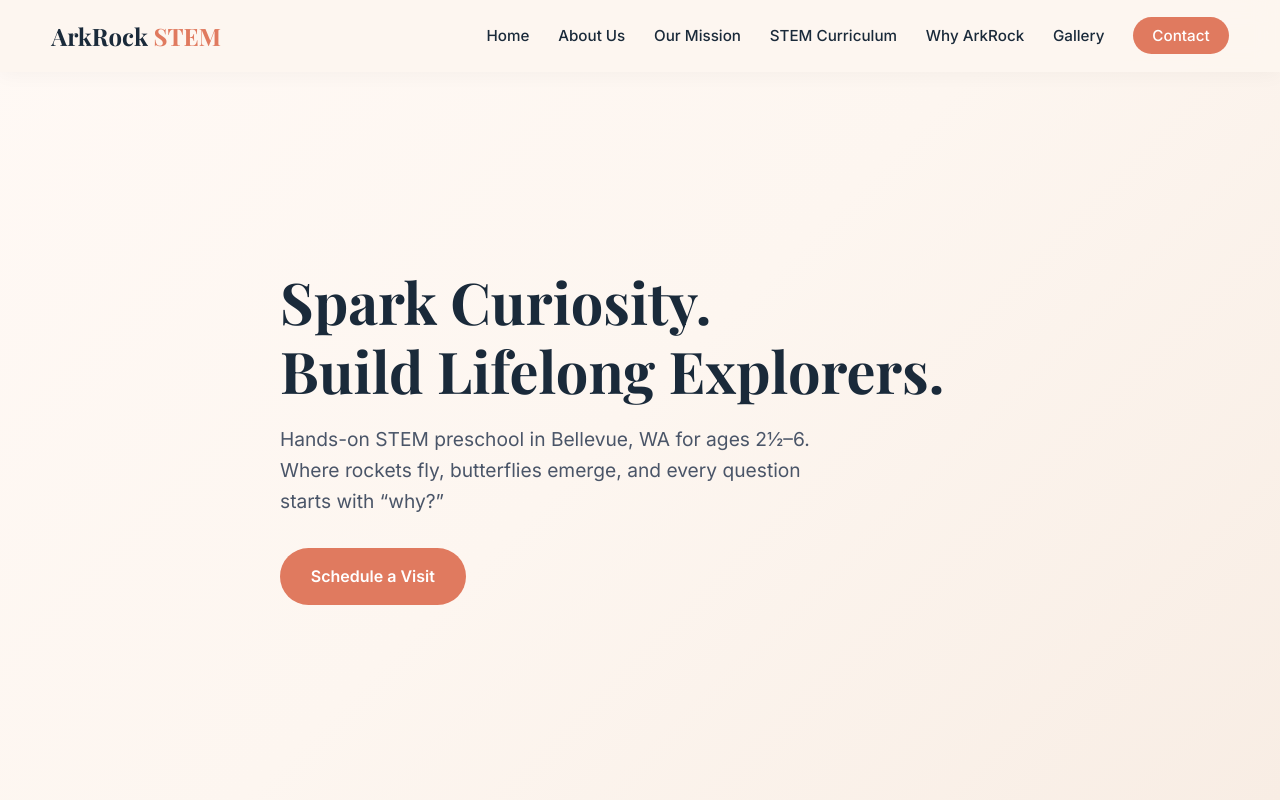
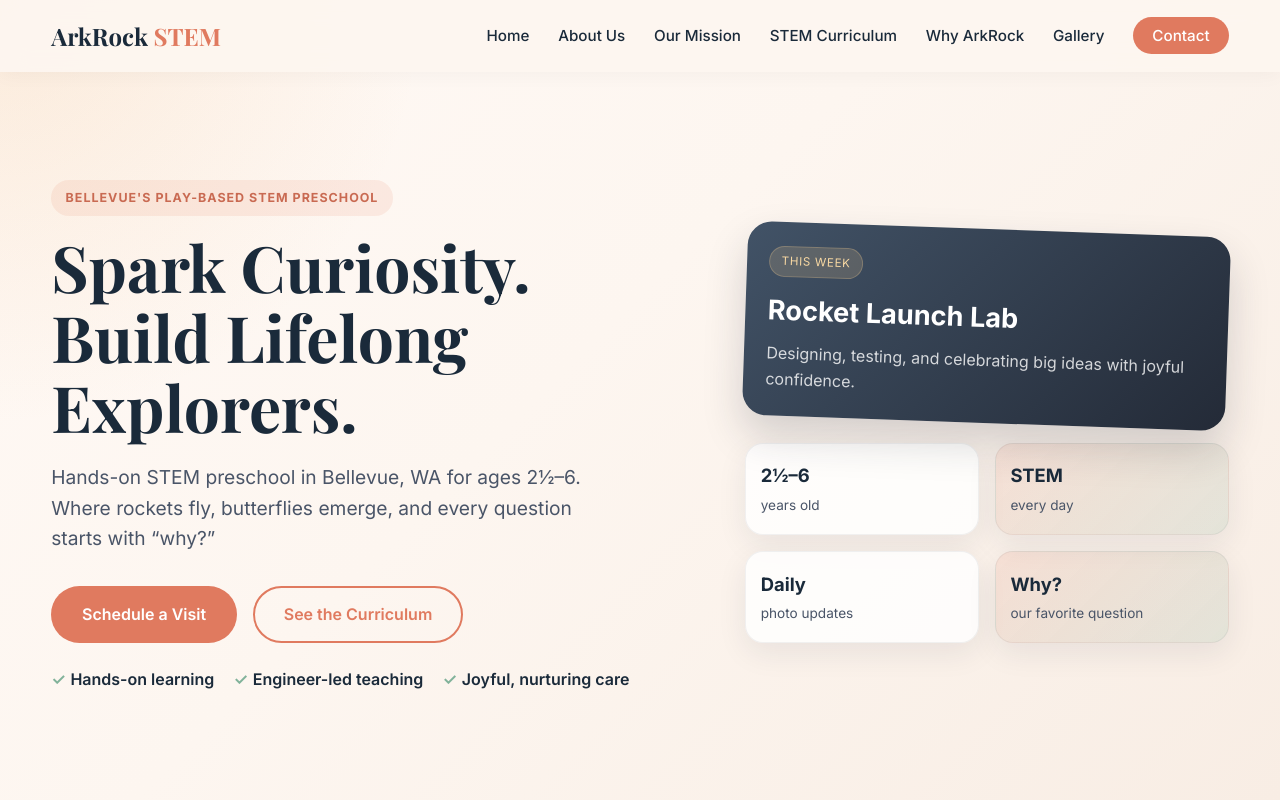
Before and after one commit to arkrockschool/arkrockstempreschool, a plain HTML site: page index.html in a window 1280 px wide. Shown: the top 800 px of the page. Drawn offline with nearby package versions, Linux system fonts and the light colour scheme.

Commit message:
Refresh ArkRock STEM preschool landing page

```diff
--- a/index.html
+++ b/index.html
@@ -33,10 +33,46 @@
   <!-- Home / Hero -->
   <section id="home" class="hero">
     <div class="container hero-content">
-      <h1>Spark Curiosity.<br>Build Lifelong Explorers.</h1>
-      <p class="hero-sub">Hands-on STEM preschool in Bellevue, WA for ages 2½–6. Where rockets fly, butterflies emerge, and every question starts with “why?”</p>
-      <div class="hero-cta">
-        <a href="#contact" class="btn btn-primary">Schedule a Visit</a>
+      <div class="hero-copy">
+        <span class="eyebrow">Bellevue's play-based STEM preschool</span>
+        <h1>Spark Curiosity.<br>Build Lifelong Explorers.</h1>
+        <p class="hero-sub">Hands-on STEM preschool in Bellevue, WA for ages 2½–6. Where rockets fly, butterflies emerge, and every question starts with “why?”</p>
+        <div class="hero-cta">
+          <a href="#contact" class="btn btn-primary">Schedule a Visit</a>
+          <a href="#curriculum" class="btn btn-outline">See the Curriculum</a>
+        </div>
+        <ul class="hero-points">
+          <li>Hands-on learning</li>
+          <li>Engineer-led teaching</li>
+          <li>Joyful, nurturing care</li>
+        </ul>
+      </div>
+
+      <div class="hero-visual" aria-label="Learning highlights">
+        <div class="feature-card">
+          <span class="chip">This week</span>
+          <h3>Rocket Launch Lab</h3>
+          <p>Designing, testing, and celebrating big ideas with joyful confidence.</p>
+        </div>
+
+        <div class="stat-grid">
+          <div class="stat-box">
+            <strong>2½–6</strong>
+            <span>years old</span>
+          </div>
+          <div class="stat-box accent">
+            <strong>STEM</strong>
+            <span>every day</span>
+          </div>
+          <div class="stat-box">
+            <strong>Daily</strong>
+            <span>photo updates</span>
+          </div>
+          <div class="stat-box accent">
+            <strong>Why?</strong>
+            <span>our favorite question</span>
+          </div>
+        </div>
       </div>
     </div>
   </section>
--- a/styles.css
+++ b/styles.css
@@ -117,19 +117,39 @@ body {
   min-height: 100vh;
   display: flex;
   align-items: center;
-  background: linear-gradient(135deg, #FFF9F5 0%, #FDF6F0 50%, #F8EDE4 100%);
+  background: radial-gradient(circle at top left, rgba(240, 192, 140, 0.25), transparent 28%), linear-gradient(135deg, #FFF9F5 0%, #FDF6F0 45%, #F8EDE4 100%);
   padding-top: 72px;
 }
 
 .hero-content {
-  max-width: 720px;
+  display: grid;
+  grid-template-columns: 1.15fr 0.85fr;
+  gap: 2.5rem;
+  align-items: center;
+}
+
+.hero-copy {
+  max-width: 700px;
+}
+
+.eyebrow {
+  display: inline-block;
+  padding: 0.5rem 0.9rem;
+  border-radius: 999px;
+  background: rgba(224, 122, 95, 0.12);
+  color: var(--primary-dark);
+  font-size: 0.78rem;
+  font-weight: 700;
+  letter-spacing: 0.08em;
+  text-transform: uppercase;
+  margin-bottom: 1rem;
 }
 
 .hero h1 {
   font-family: 'Playfair Display', serif;
-  font-size: clamp(2.4rem, 5vw, 3.6rem);
+  font-size: clamp(2.4rem, 5vw, 4rem);
   color: var(--dark);
-  line-height: 1.2;
+  line-height: 1.1;
   margin-bottom: 1.2rem;
 }
 
@@ -144,6 +164,97 @@ body {
   display: flex;
   gap: 1rem;
   flex-wrap: wrap;
+  margin-bottom: 1.5rem;
+}
+
+.hero-points {
+  list-style: none;
+  display: flex;
+  flex-wrap: wrap;
+  gap: 0.8rem 1.2rem;
+  color: var(--dark);
+  font-weight: 600;
+}
+
+.hero-points li {
+  position: relative;
+  padding-left: 1.2rem;
+}
+
+.hero-points li::before {
+  content: "✓";
+  position: absolute;
+  left: 0;
+  color: var(--secondary);
+}
+
+.hero-visual {
+  position: relative;
+  display: grid;
+  gap: 1.25rem;
+}
+
+.feature-card {
+  background: linear-gradient(135deg, rgba(58, 76, 97, 0.96), rgba(22, 30, 44, 0.94));
+  color: white;
+  padding: 1.5rem 1.4rem;
+  border-radius: 24px;
+  box-shadow: 0 20px 40px rgba(31, 41, 55, 0.18);
+  transform: rotate(2deg);
+}
+
+.chip {
+  display: inline-block;
+  background: rgba(242, 204, 143, 0.18);
+  border: 1px solid rgba(242, 204, 143, 0.25);
+  color: #f9d9a3;
+  border-radius: 999px;
+  padding: 0.32rem 0.7rem;
+  font-size: 0.72rem;
+  text-transform: uppercase;
+  letter-spacing: 0.06em;
+  margin-bottom: 0.8rem;
+}
+
+.feature-card h3 {
+  margin-bottom: 0.5rem;
+  font-size: 1.7rem;
+}
+
+.feature-card p {
+  color: rgba(255,255,255,0.8);
+  line-height: 1.6;
+}
+
+.stat-grid {
+  display: grid;
+  grid-template-columns: repeat(2, minmax(140px, 1fr));
+  gap: 1rem;
+}
+
+.stat-box {
+  background: rgba(255,255,255,0.8);
+  border: 1px solid rgba(26, 42, 58, 0.06);
+  border-radius: 18px;
+  padding: 1.1rem 0.9rem;
+  box-shadow: var(--shadow);
+  display: flex;
+  flex-direction: column;
+  gap: 0.25rem;
+}
+
+.stat-box strong {
+  color: var(--dark);
+  font-size: 1.15rem;
+}
+
+.stat-box span {
+  color: #4A5568;
+  font-size: 0.85rem;
+}
+
+.stat-box.accent {
+  background: linear-gradient(135deg, rgba(224, 122, 95, 0.15), rgba(129, 178, 154, 0.18));
 }
 
 /* Buttons */
@@ -444,7 +555,8 @@ body {
   }
 
   .about-grid,
-  .contact-grid {
+  .contact-grid,
+  .hero-content {
     grid-template-columns: 1fr;
   }
 
@@ -452,8 +564,18 @@ body {
     text-align: center;
   }
 
-  .hero-cta {
+  .hero-copy {
+    max-width: none;
+  }
+
+  .hero-cta,
+  .hero-points {
     justify-content: center;
+  }
+
+  .hero-visual {
+    max-width: 520px;
+    margin: 0 auto;
   }
 }
 
```
